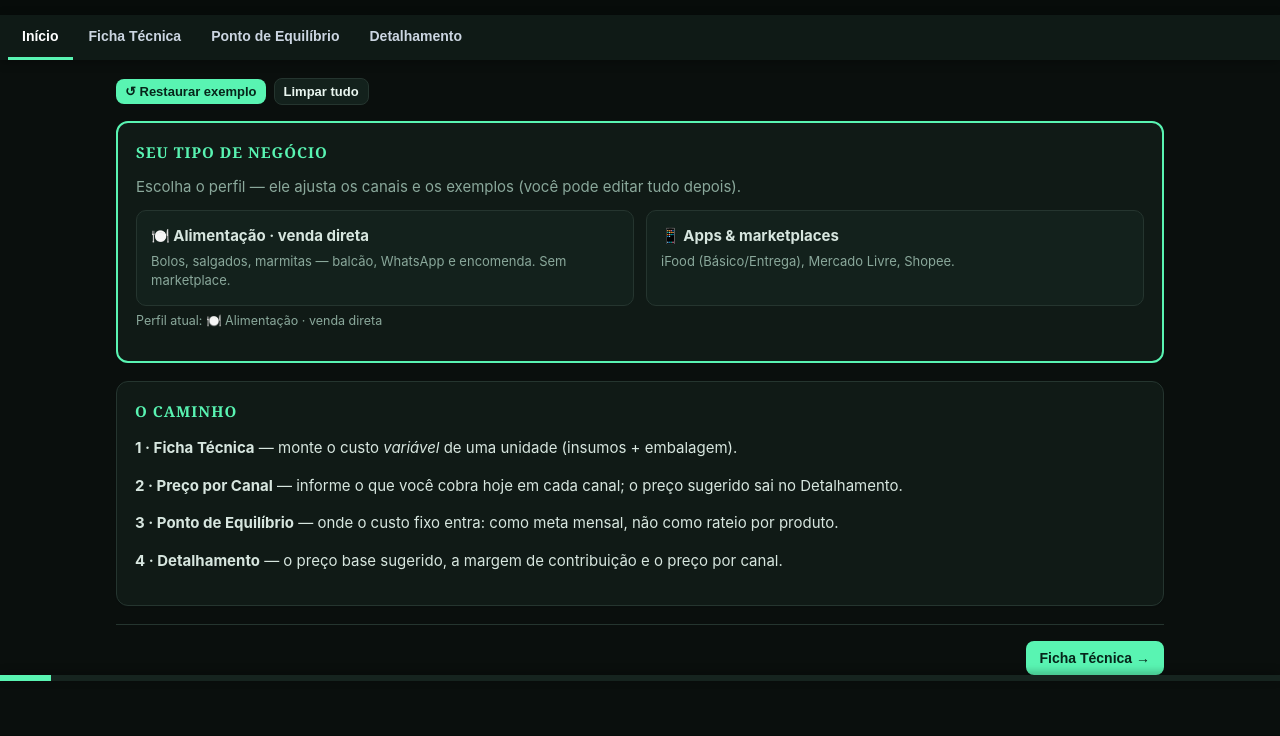
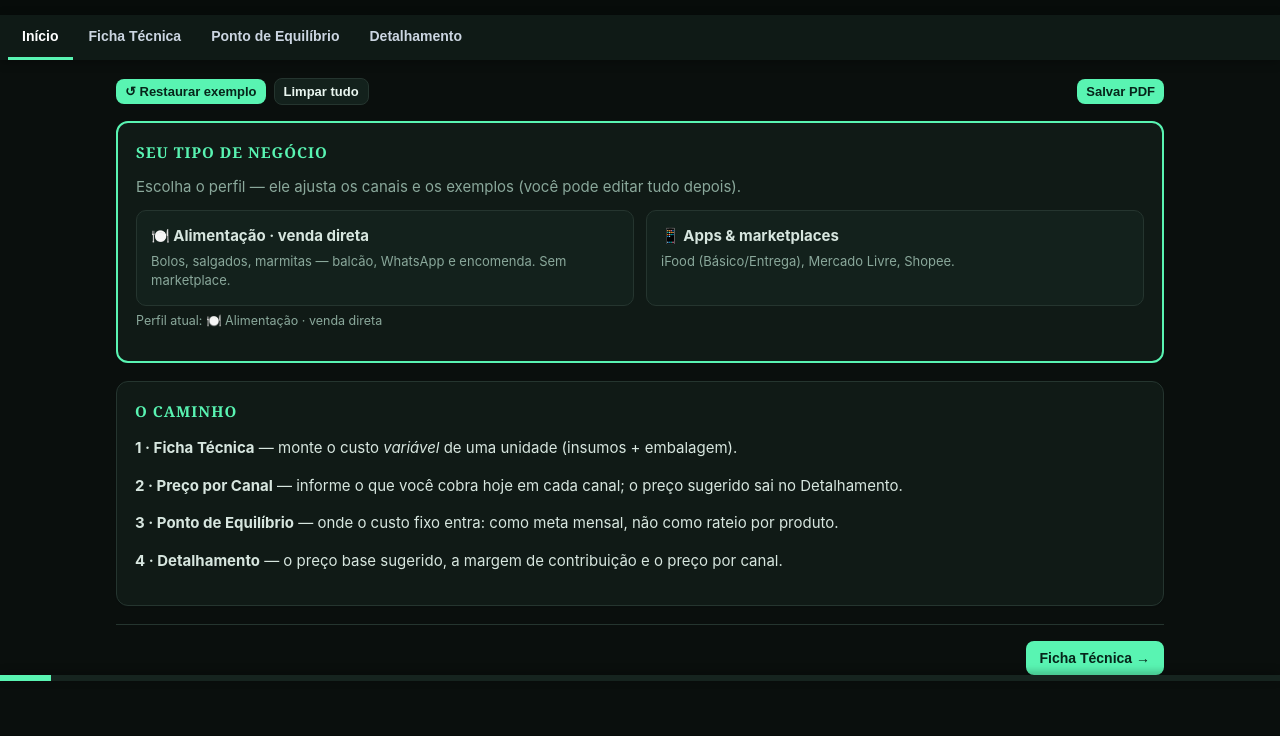
Before and after one commit to wandersocastrowc-arch/precificadora, a plain HTML site: page index.html in a window 1280 px wide. Shown: the part 119-855 px from the top of the page. Drawn offline with Linux system fonts and the light colour scheme.

Commit message:
Botao Salvar PDF visivel em todas as abas

```diff
--- a/index.html
+++ b/index.html
@@ -564,7 +564,6 @@ function setTab(t){const tabs=curTabs();if(tabs.indexOf(t)<0)t=tabs[0];
   document.querySelectorAll(".panel").forEach(p=>p.classList.remove("active"));
   const el=document.getElementById("p-"+t);if(el)el.classList.add("active");
   var i=tabs.indexOf(t),pb=document.getElementById("progressbar");if(pb&&i>=0)pb.style.width=Math.max(4,(tabs.length>1?i/(tabs.length-1)*100:0))+"%";
-  var _pb=document.getElementById("btn-pdf");if(_pb)_pb.style.display=(t==="detalhe")?"":"none";
   window.scrollTo(0,0);}
 document.getElementById("tabs").addEventListener("click",e=>{const b=e.target.closest("button");if(b)setTab(b.dataset.t);});
 function buildStepNav(){const tabs=curTabs();document.querySelectorAll(".stepnav").forEach(n=>n.remove());
```
